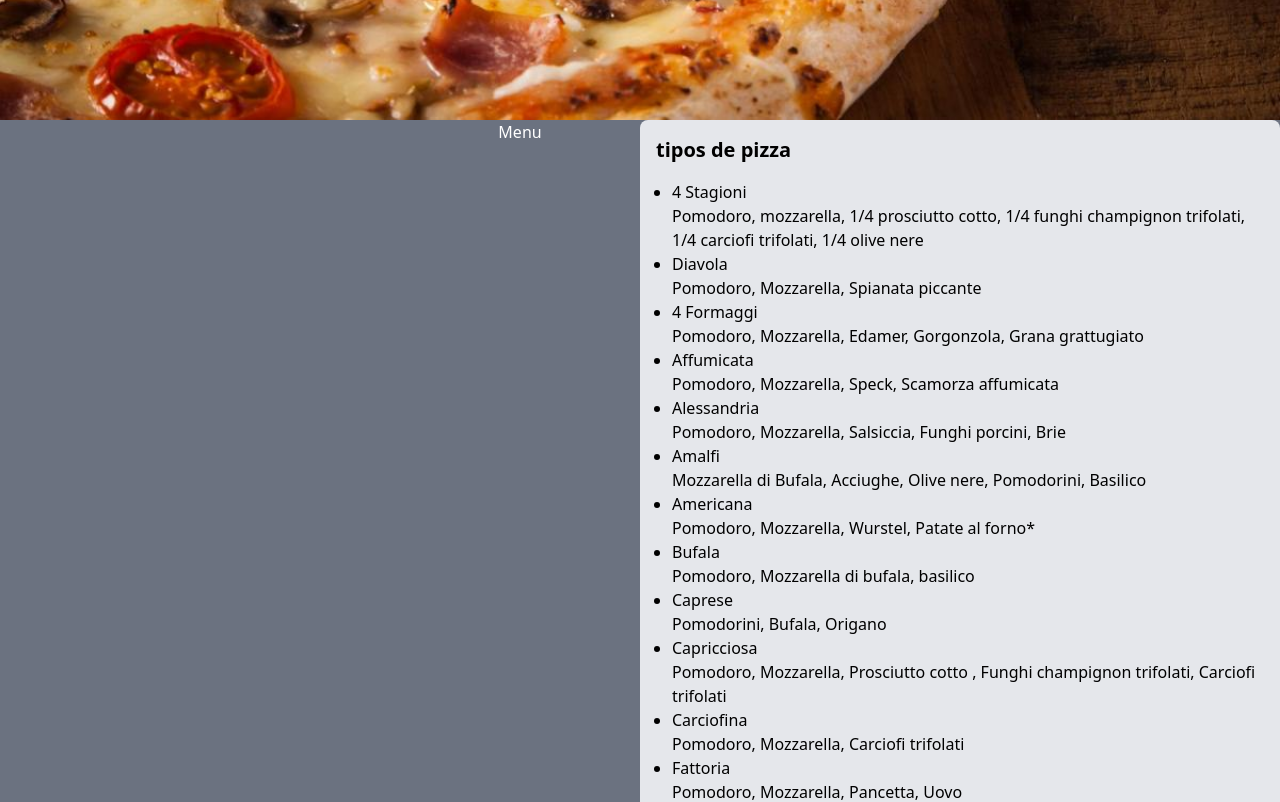
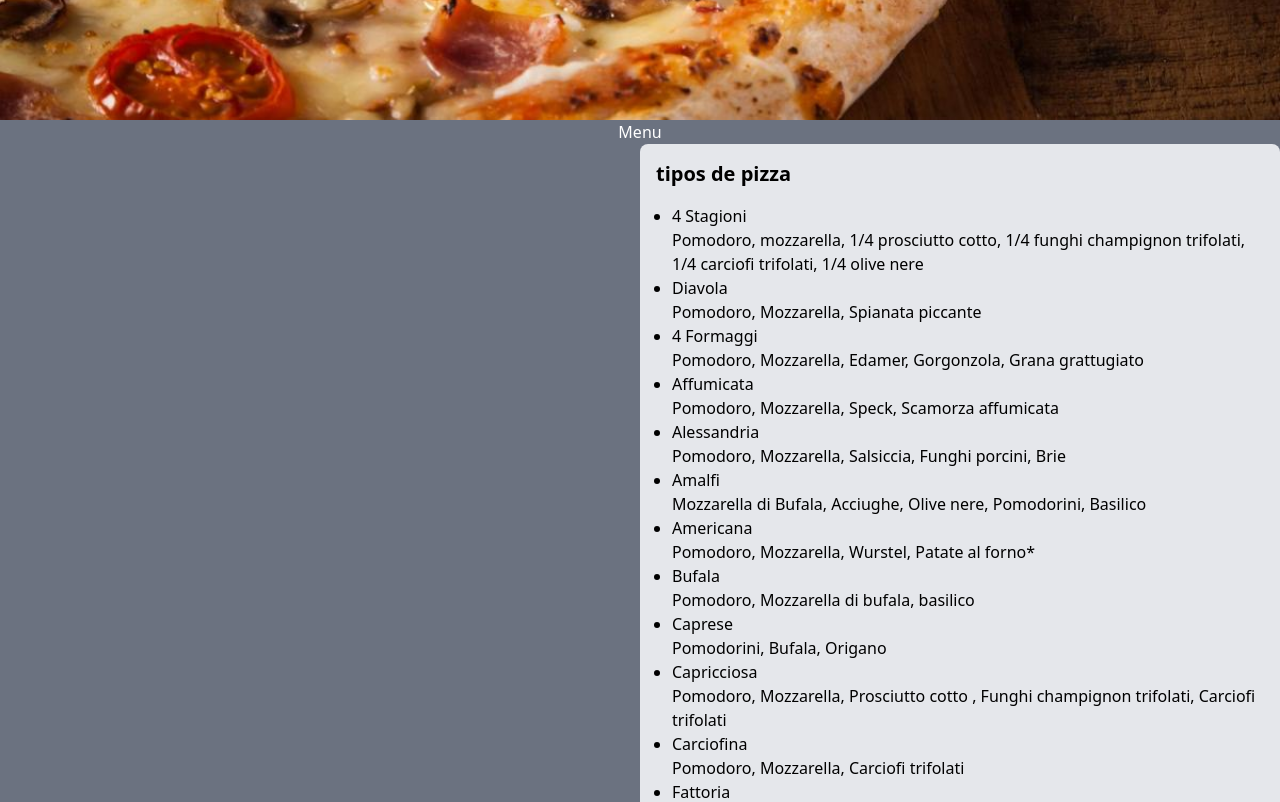
Before and after one commit to francmauric/pizzeria, a Next.js app: page /Pizzeria in a window 1280 px wide. Shown: the part 600-1402 px from the top of the page. Built offline with nearby package versions, Linux system fonts and the light colour scheme.

Commit message:
modificando estructura del menu page/pizzeria

```diff
--- a/pages/Pizzeria.tsx
+++ b/pages/Pizzeria.tsx
@@ -19,10 +19,13 @@ export default function pizzeria () {
                 </div>
             </div>
             <main className='bg-gray-500 w-full flex-row'>
-               <div className='flex justify-end  '>
-                <h1 className='text-center w-60 text-white'>Menu</h1>
-                <div className='justify-end w-2/4 bg-gray-200 p-4 rounded-lg'>
-                  <div className=''>
+               <div className='flex flex-row flex-wrap'>
+                    <div className='flex w-full justify-center text-center'>
+                        <h1 className='text-center w-2/4 text-white'>Menu</h1>
+                    </div>
+                    <div className='flex w-full justify-end'>
+                      <div className='flex-col justify-end w-2/4 bg-gray-200 p-4 rounded-lg'>
+
                         <h2 className='text-xl font-bold mb-4'>tipos de pizza</h2>
                         <ul className='list-disc pl-4'>
                             <li>4 Stagioni</li>
@@ -56,6 +59,7 @@ export default function pizzeria () {
                             <li>Napoli</li>
                                <p>Pomodoro, Mozzarella, Acciughe</p>
                    </ul>
+
                  </div>
                </div>
               </div>
```
Lines whose indentation alone changed are shown as unchanged.
